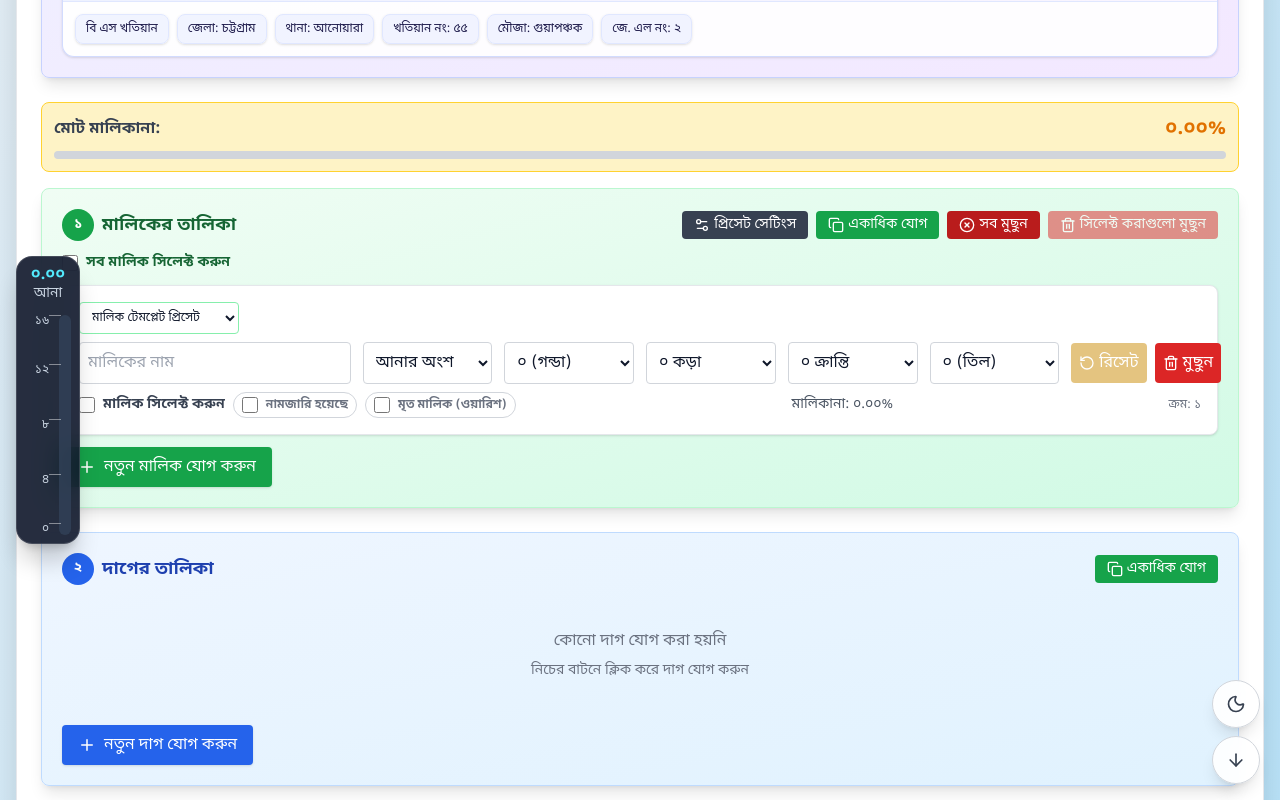
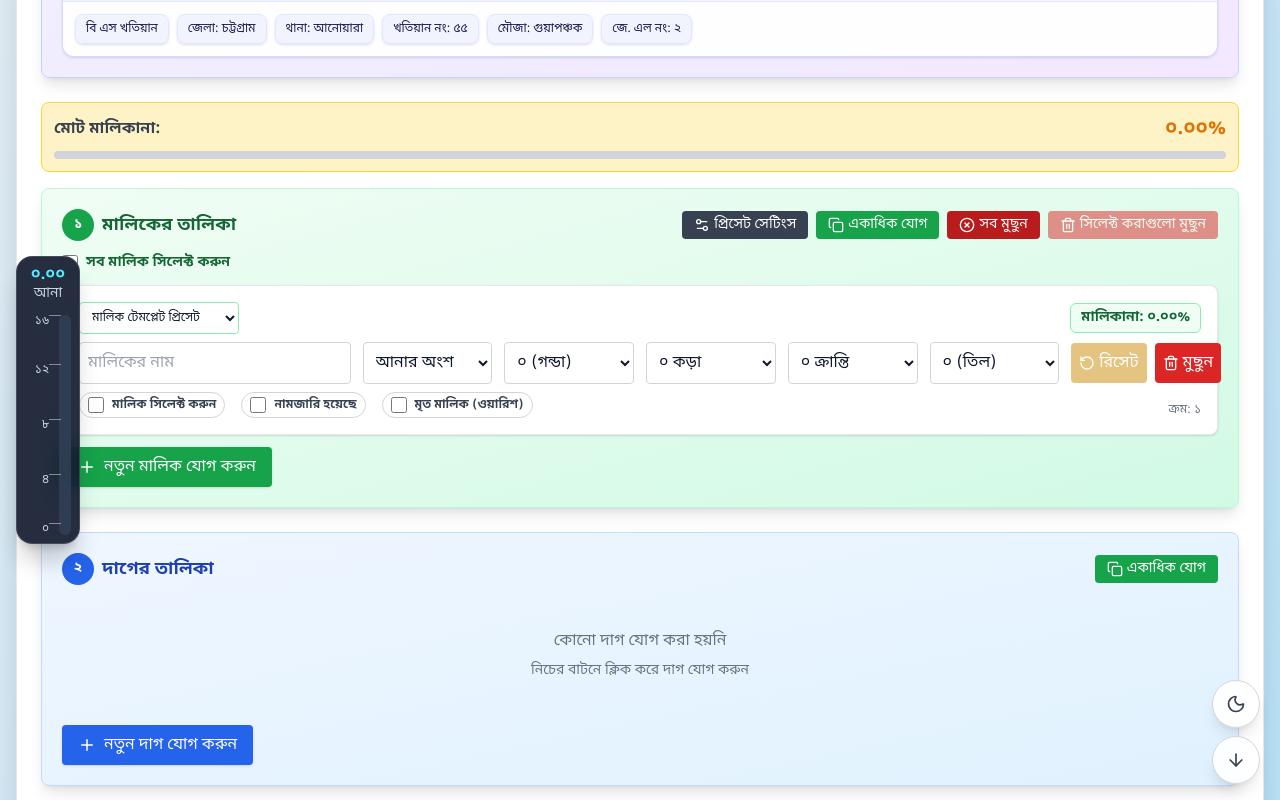
Before and after one commit to shoieb-dev/bengal-land-share-calculator, a Next.js app: page / in a window 1280 px wide. Both pictures are taken after a click on the button "নতুন মালিক যোগ করুন". Shown: the part 665-1465 px from the top of the page. Built offline with nearby package versions, Linux system fonts and the light colour scheme.

Commit message:
refactor: enhance layout and styling of owner form components for better usability

```diff
--- a/src/components/khatian/forms/OwnerForm.tsx
+++ b/src/components/khatian/forms/OwnerForm.tsx
@@ -231,18 +231,25 @@ export const OwnerForm = ({
                     : "border-gray-200 dark:border-gray-700"
               } cursor-move`}
             >
-              <div className="mb-2 flex flex-wrap items-center gap-2">
+              <div className="mb-2 flex min-w-0 flex-wrap items-center justify-between gap-2">
+                <div className="flex min-w-0 flex-wrap items-center gap-2">
                   <OwnerPresetDropdown onApply={(presetOwners) => onApplyOwnerPreset(index, presetOwners)} />
 
                   {index > 0 && (
                     <button
                       onClick={() => copyFromAbove(index)}
-                    className="bg-purple-600 text-white px-3 py-1 rounded hover:bg-purple-700 transition flex items-center gap-1 text-sm"
+                      className="flex min-w-0 items-center gap-1 rounded bg-purple-600 px-3 py-1 text-sm text-white transition hover:bg-purple-700"
                       title="উপরের মালিকের অংশ কপি করুন"
                     >
-                    <Copy size={14} /> উপরের মালিকের অংশ কপি করুন
+                      <Copy size={14} className="shrink-0" /> উপরের মালিকের অংশ কপি করুন
                     </button>
                   )}
+                </div>
+                <div className="ml-auto flex min-w-0 flex-wrap items-center justify-end gap-2">
+                  <span className="inline-flex max-w-full items-center rounded-md border border-green-300 bg-green-50 px-2.5 py-1 text-sm font-semibold text-green-800 dark:border-green-600 dark:bg-green-950/40 dark:text-green-200">
+                    মালিকানা: {toBengaliNumber((calculateShareRatio(owner) * 100).toFixed(2))}%
+                  </span>
+                </div>
               </div>
 
               <div className="grid grid-cols-1 sm:grid-cols-2 lg:grid-cols-3 xl:grid-cols-8 gap-2 md:gap-3 items-center">
@@ -350,20 +357,30 @@ export const OwnerForm = ({
                 </div>
               </div>
 
-              <div className="mt-2 text-sm text-gray-600 dark:text-gray-300 flex items-center justify-between flex-wrap gap-2">
-                <span className="flex items-center gap-2 flex-wrap">
-                  <label className="flex items-center gap-2 cursor-pointer select-none text-sm font-semibold text-gray-700 dark:text-gray-200">
+              <div className="mt-2 flex min-w-0 flex-col gap-2 sm:flex-row sm:items-end sm:justify-between">
+                <div className="flex min-w-0 flex-col gap-2 sm:flex-row sm:flex-wrap sm:items-center sm:gap-x-4 sm:gap-y-2">
+                  <label
+                    className={`inline-flex w-fit max-w-full min-w-0 cursor-pointer select-none items-center gap-2 whitespace-nowrap rounded-full border px-2 py-1 text-xs font-semibold transition ${
+                      selectedIndexes.has(index)
+                        ? "border-red-500 bg-red-50 text-red-800 dark:border-red-500/70 dark:bg-red-950/30 dark:text-red-300"
+                        : "border-gray-300 bg-white/70 text-gray-700 dark:border-gray-600 dark:bg-gray-800/40 dark:text-gray-200"
+                    }`}
+                  >
                     <input
                       type="checkbox"
                       checked={selectedIndexes.has(index)}
                       onChange={() => toggleOwnerSelection(index)}
                       onClick={(event) => event.stopPropagation()}
-                      className="w-4 h-4 rounded accent-red-600 cursor-pointer"
+                      className="h-4 w-4 shrink-0 cursor-pointer rounded accent-red-600"
                     />
-                    মালিক সিলেক্ট করুন
+                    <span className="min-w-0">মালিক সিলেক্ট করুন</span>
                   </label>
                   <label
-                    className="flex items-center gap-2 text-xs font-semibold cursor-pointer select-none px-2 py-1 rounded-full border border-gray-300 dark:border-gray-600 transition print-hide"
+                    className={`inline-flex w-fit max-w-full min-w-0 cursor-pointer select-none items-center gap-2 whitespace-nowrap rounded-full border px-2 py-1 text-xs font-semibold transition print-hide ${
+                      owner.mutated
+                        ? "border-orange-500 bg-orange-50 text-orange-800 dark:border-orange-500/70 dark:bg-orange-950/30 dark:text-orange-300"
+                        : "border-gray-300 bg-white/70 text-gray-700 dark:border-gray-600 dark:bg-gray-800/40 dark:text-gray-200"
+                    }`}
                     onClick={(e) => e.stopPropagation()}
                   >
                     <input
@@ -371,19 +388,17 @@ export const OwnerForm = ({
                       checked={!!owner.mutated}
                       onChange={(e) => onOwnerChange(index, "mutated", e.target.checked)}
                       onClick={(e) => e.stopPropagation()}
-                      className="w-4 h-4 rounded accent-orange-600 cursor-pointer"
+                      className="h-4 w-4 shrink-0 cursor-pointer rounded accent-orange-600"
                     />
-                    <span
-                      className={
-                        owner.mutated ? "text-orange-700 dark:text-orange-400" : "text-gray-500 dark:text-gray-400"
-                      }
-                    >
-                      নামজারি হয়েছে
-                    </span>
+                    <span className="min-w-0">নামজারি হয়েছে</span>
                   </label>
 
                   <label
-                    className="flex items-center gap-2 text-xs font-semibold cursor-pointer select-none px-2 py-1 rounded-full border border-gray-300 dark:border-gray-600 transition print-hide"
+                    className={`inline-flex w-fit max-w-full min-w-0 cursor-pointer select-none items-center gap-2 whitespace-nowrap rounded-full border px-2 py-1 text-xs font-semibold transition print-hide ${
+                      owner.deceased
+                        ? "border-violet-500 bg-violet-50 text-violet-800 dark:border-violet-500/70 dark:bg-violet-950/30 dark:text-violet-300"
+                        : "border-gray-300 bg-white/70 text-gray-700 dark:border-gray-600 dark:bg-gray-800/40 dark:text-gray-200"
+                    }`}
                     onClick={(e) => e.stopPropagation()}
                   >
                     <input
@@ -391,19 +406,14 @@ export const OwnerForm = ({
                       checked={!!owner.deceased}
                       onChange={(e) => onOwnerChange(index, "deceased", e.target.checked)}
                       onClick={(e) => e.stopPropagation()}
-                      className="w-4 h-4 rounded accent-violet-600 cursor-pointer"
+                      className="h-4 w-4 shrink-0 cursor-pointer rounded accent-violet-600"
                     />
-                    <span
-                      className={
-                        owner.deceased ? "text-violet-700 dark:text-violet-400" : "text-gray-500 dark:text-gray-400"
-                      }
-                    >
-                      মৃত মালিক (ওয়ারিশ)
+                    <span className="min-w-0">মৃত মালিক (ওয়ারিশ)</span>
+                  </label>
+                </div>
+                <span className="shrink-0 self-end text-xs text-gray-500 dark:text-gray-400">
+                  ক্রম: {toBengaliNumber(index + 1)}
                 </span>
-                  </label>
-                </span>
-                <span>মালিকানা: {toBengaliNumber((calculateShareRatio(owner) * 100).toFixed(2))}%</span>
-                <span className="text-xs text-gray-500 dark:text-gray-500">ক্রম: {toBengaliNumber(index + 1)}</span>
               </div>
               {/* ─── ওয়ারিশ এডিটর (মৃত মালিকের জন্য) ─── */}
               {owner.deceased && (
```
Lines whose indentation alone changed are shown as unchanged.
